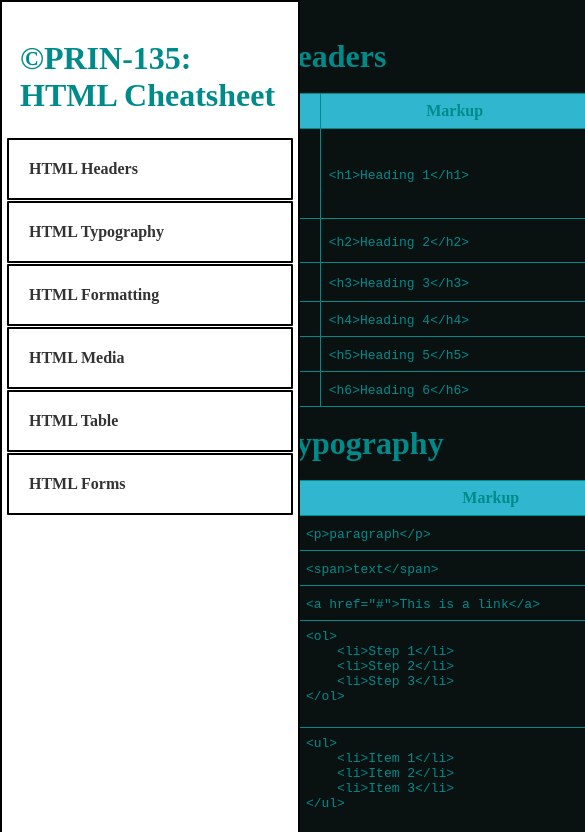
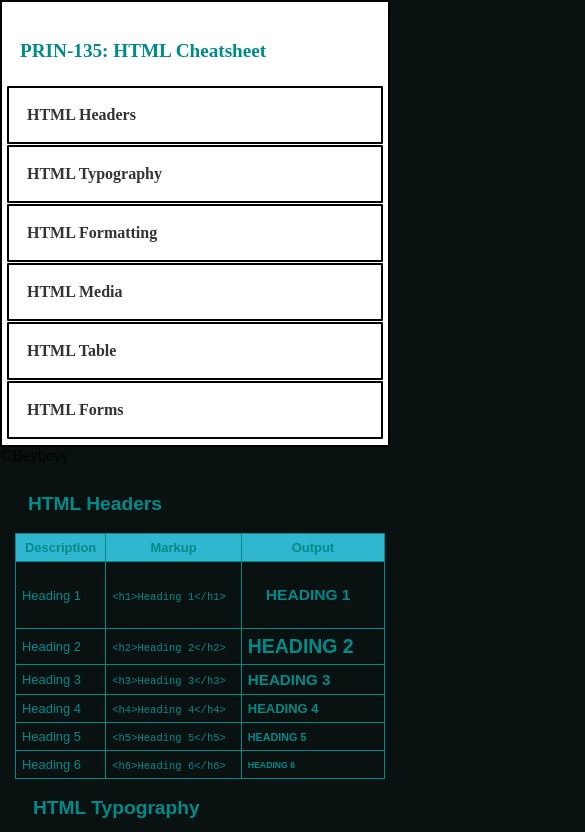
Before and after one commit to Beybeyy/PRIN135-Prelim-Exam, a plain HTML site: page index.html in a window 390 px wide. Shown: the top 832 px of the page, 585 px wide, since content can reach past the window. Drawn offline with Linux system fonts and the light colour scheme.

Commit message:
added responsiveness

```diff
--- a/index.html
+++ b/index.html
@@ -8,7 +8,7 @@
 </head>
 <body>
     <nav class="sidenav">
-    <h1 id="top">©PRIN-135: HTML Cheatsheet</h1>
+        <h1 id="top">PRIN-135: HTML Cheatsheet</h1>
         <ul>
             <li><a href="#headers">HTML Headers</a></li>
             <li><a href="#typography">HTML Typography</a></li>
@@ -18,7 +18,7 @@
             <li><a href="#forms">HTML Forms</a></li>
         </ul>
     </nav>
-    <footer>PRIN135 Midterm Exam - Beybeyy</footer>
+    <footer>©Beybeyy</footer>
     <div class="content">
     <section id="headers">
         <h1>HTML Headers</h1>
@@ -467,6 +467,5 @@ Your browser does not support the audio element.
         </table>
     </section>
     </div>
-
 </body>
 </html>
--- a/style.css
+++ b/style.css
@@ -1,12 +1,12 @@
 * {
     margin: 0;
     box-sizing: border-box;
-
 }
 
 body {
     display: flex;
     background-color: rgb(10, 17, 17);
+    flex-direction: column;
 }
 
 h1 {
@@ -30,13 +30,15 @@ a {
 }
 
 .sidenav {
-    width: 300px;
-    position: fixed;
-    height: 200vh;
+    width: 250px;
     background-color: #ffffff;
     padding-top: 20px;
     border-right: 1px solid #ddd;
     border: 2px solid #000000;
+    position: fixed;
+    height: 100vh;
+    overflow-y: auto;
+    transition: all 0.3s ease;
 }
 
 .sidenav ul {
@@ -49,8 +51,9 @@ a {
     padding: 10px;
     border: 2px solid #000000;
     border-radius: 1px;
-    transition: background-color gray;
+    transition: background-color 0.3s;
 }
+
 .sidenav ul li a {
     color: #333;
     padding: 5px;
@@ -65,27 +68,60 @@ a {
     color: #000;
 }
 
-.top {
-    color: cadetblue;
-}
-
 .content {
     flex-grow: 1;
     padding: 20px;
-    margin-left: 18%;
-    font-family:Nanum Gothic;
+    margin-left: 270px;
+    font-family: 'Nanum Gothic', sans-serif;
     color: darkcyan;
 }
 
-table{
-    width: 98%;
+table {
+    width: 100%;
+    margin: 5px;
+    overflow-x: auto;
+}
+
+.container {
     margin: 5px;
 }
 
-.container{
-    margin: 5px;
+thead tr {
+    background-color: rgb(8, 194, 132);
 }
 
-thead tr{
-  background-color:rgb(8, 194, 132);
+/* Responsive styles */
+@media (max-width: 768px) {
+    .sidenav {
+        width: 100%;
+        height: auto;
+        position: relative;
+    }
+
+    .content {
+        margin-left: 0;
+        padding: 10px;
+    }
+
+    h1 {
+        font-size: 1.5em;
+    }
+
+    table, th, td {
+        font-size: 0.9em;
+    }
 }
+
+@media (max-width:425px) {
+    .sidenav ul li {
+        padding: 8px;
+    }
+
+    h1 {
+        font-size: 1.2em;
+    }
+
+    th, td {
+        padding: 6px;
+    }
+}
```
